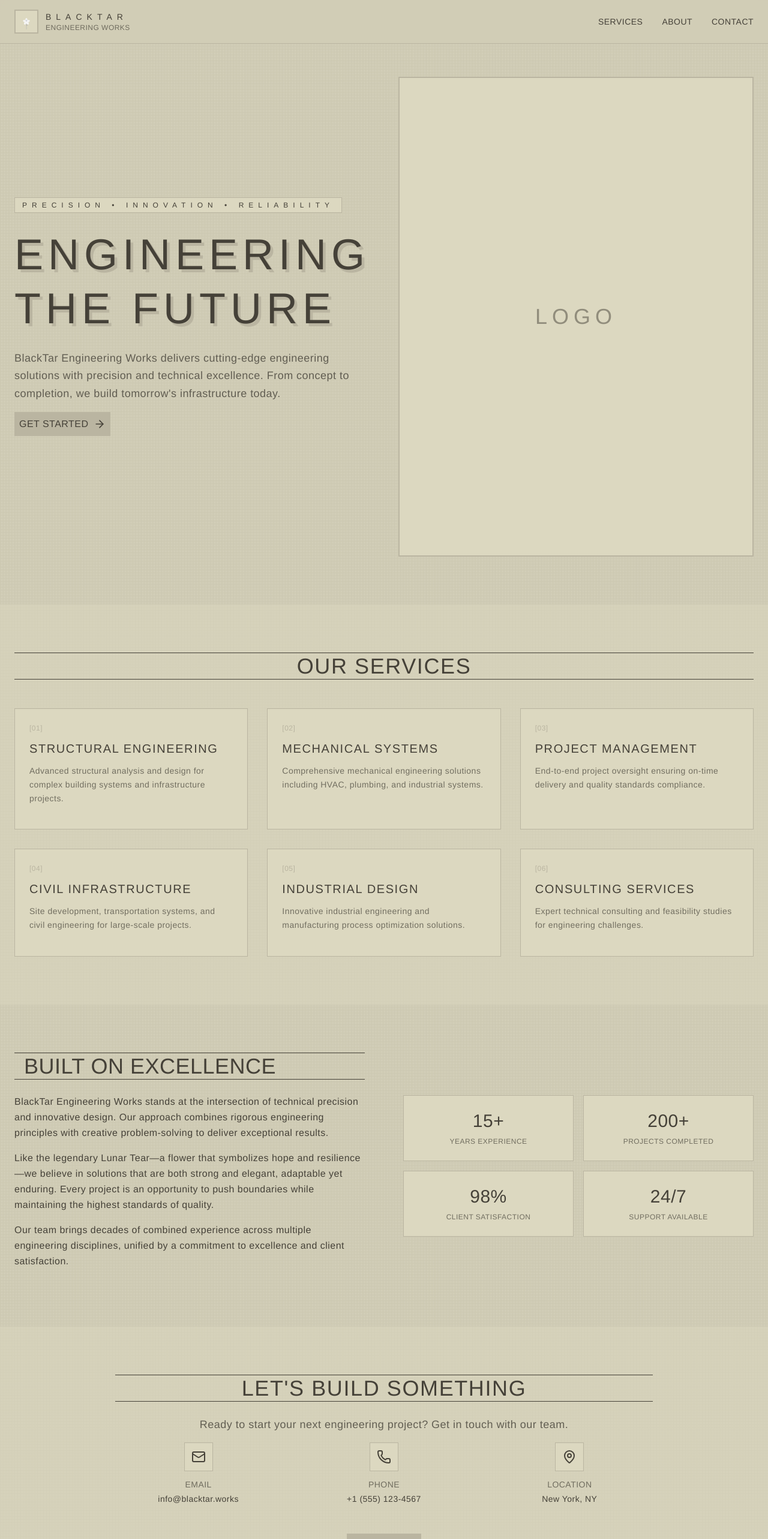
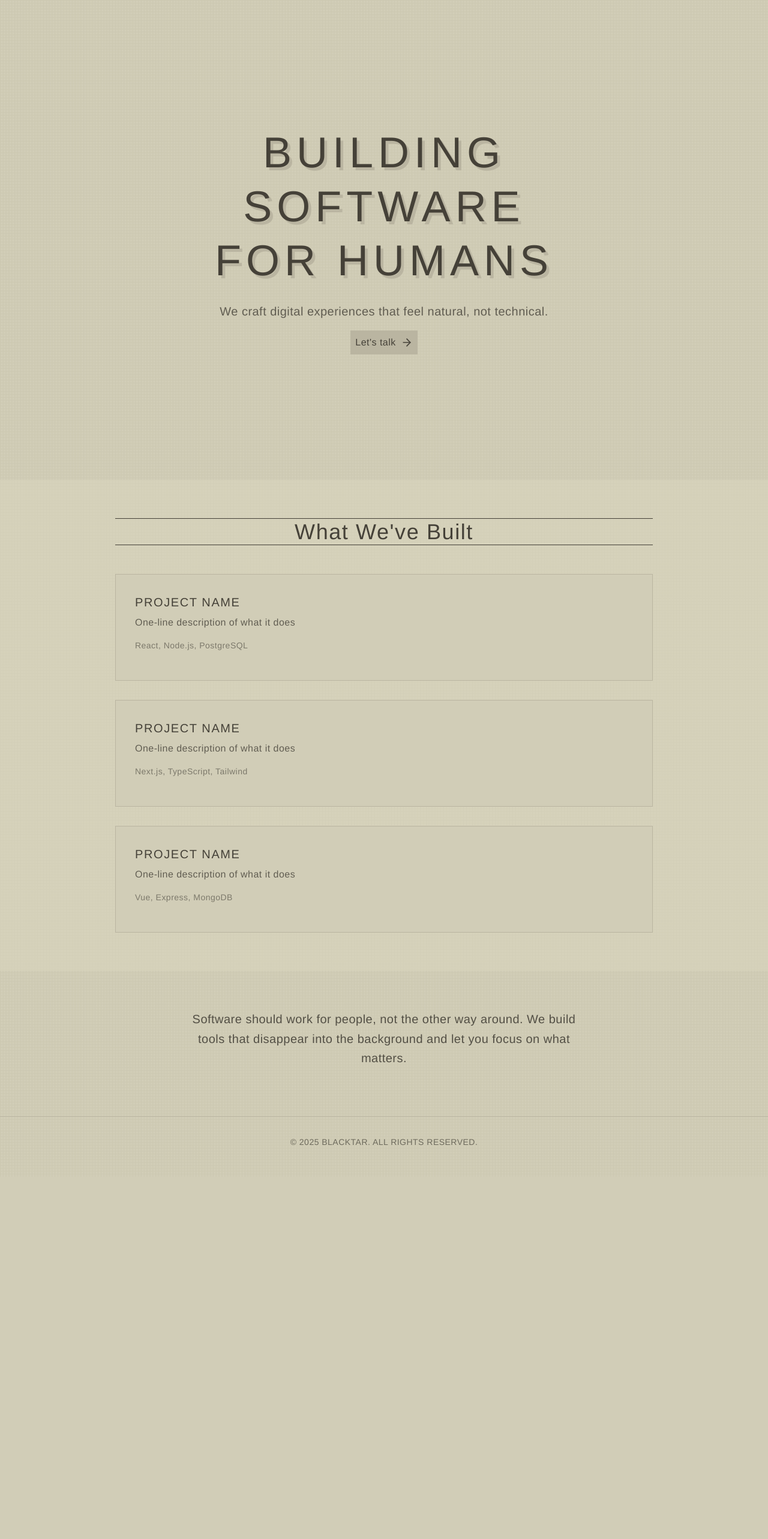
Before and after one commit to blacktarhq/landing, a React app: page / in a window 1280 px wide. Shown: the top 2566 px of the page at 60% size. After the commit the page ends 1962 px from the top, so only its background shows below. Built offline with nearby package versions, Linux system fonts and the light colour scheme; the HTML template or start-up script is replaced by a standard one.

Commit message:
chore: new design

```diff
--- a/src/App.tsx
+++ b/src/App.tsx
@@ -1,28 +1,12 @@
-import { useState, useEffect } from "react";
-import { Menu, X, ArrowRight, Mail, Phone, MapPin } from "lucide-react";
-import LunarTearLogo from "./components/logo/LunarTearLogo";
-import LogoPlaceholder from "./components/LogoPlaceholder";
+import { useState } from "react";
+import { ArrowRight } from "lucide-react";
 import TriangleReveal from "./components/TriangleReveal";
 
 export default function BlackTarLanding() {
-  const [menuOpen, setMenuOpen] = useState(false);
   const [showReveal, setShowReveal] = useState(true);
-  const [contentVisible, setContentVisible] = useState(true); // Content needs to be visible from start
-
-  // Remove the sessionStorage check - always show animation
-  // useEffect(() => {
-  //   const hasVisited = sessionStorage.getItem("hasVisited");
-  //   if (hasVisited) {
-  //     setShowReveal(false);
-  //     setContentVisible(true);
-  //   } else {
-  //     sessionStorage.setItem("hasVisited", "true");
-  //   }
-  // }, []);
 
   const handleRevealComplete = () => {
     setShowReveal(false);
-    setContentVisible(true);
   };
 
   return (
@@ -30,143 +14,68 @@ export default function BlackTarLanding() {
       {/* Triangle Reveal Animation */}
       {showReveal && <TriangleReveal onComplete={handleRevealComplete} />}
 
-      {/* Navigation with Static Logo */}
-      <nav className="fixed w-full bg-[#d1cdb7]/95 backdrop-blur-sm z-50 border-b border-[#bab5a1]">
-        <div className="max-w-7xl mx-auto px-6 py-4 flex items-center justify-between">
-          <div
-            className="flex items-center gap-3 cursor-pointer"
-            onClick={() => window.scrollTo({ top: 0, behavior: 'smooth' })}
+      {/* Hero Section */}
+      <section className="min-h-screen flex items-center justify-center px-4 py-12">
+        <div className="max-w-3xl w-full flex flex-col items-center text-center">
+          <h1 className="text-4xl sm:text-5xl md:text-7xl font-normal leading-tight mb-6 uppercase tracking-[0.3rem]">
+            Building Software
+            <br />
+            for Humans
+          </h1>
+          <p className="text-[#454138]/80 text-base sm:text-lg md:text-xl mb-8 leading-relaxed font-light tracking-[0.03rem] max-w-2xl">
+            We craft digital experiences that feel natural, not technical.
+          </p>
+          <a
+            href="https://cal.com"
+            target="_blank"
+            rel="noopener noreferrer"
+            className="button inline-flex items-center gap-2 px-8 py-4 group"
           >
-            <div className="w-10 h-10 bg-[#dcd8c0] border-2 border-[#bab5a1] flex items-center justify-center p-1">
-              <LunarTearLogo className="w-full h-full" />
-            </div>
-            <div className="flex flex-col leading-none">
-              <span className="text-sm font-normal tracking-[0.5rem] uppercase">BLACKTAR</span>
-              <span className="text-xs text-[#454138]/70 tracking-[0.03rem] font-light">
-                ENGINEERING WORKS
-              </span>
-            </div>
-          </div>
-
-          <div className="hidden md:flex gap-8 text-sm font-light tracking-[0.03rem]">
-            <a
-              href="#services"
-              className="hover:text-[#454138]/70 transition-colors"
-            >
-              SERVICES
-            </a>
-            <a href="#about" className="hover:text-[#454138]/70 transition-colors">
-              ABOUT
-            </a>
-            <a
-              href="#contact"
-              className="hover:text-[#454138]/70 transition-colors"
-            >
-              CONTACT
-            </a>
-          </div>
-
-          <button className="md:hidden" onClick={() => setMenuOpen(!menuOpen)}>
-            {menuOpen ? <X /> : <Menu />}
-          </button>
-        </div>
-
-        {menuOpen && (
-          <div className="md:hidden bg-[#dcd8c0] border-t border-[#bab5a1]">
-            <div className="px-6 py-4 flex flex-col gap-4 text-sm font-light tracking-[0.03rem]">
-              <a href="#services" onClick={() => setMenuOpen(false)}>
-                SERVICES
-              </a>
-              <a href="#about" onClick={() => setMenuOpen(false)}>
-                ABOUT
-              </a>
-              <a href="#contact" onClick={() => setMenuOpen(false)}>
-                CONTACT
-              </a>
-            </div>
-          </div>
-        )}
-      </nav>
-
-      {/* Hero Section with 3D Logo */}
-      <section className="relative pt-24 md:pt-32 pb-12 md:pb-20 px-4 md:px-6 min-h-screen">
-        <div className="max-w-7xl mx-auto h-full">
-          <div className="grid md:grid-cols-2 gap-8 md:gap-12 items-center h-full">
-            <div className="z-10">
-              <div className="inline-block px-3 py-1 bg-[#dcd8c0] border border-[#bab5a1] text-xs tracking-[0.5rem] uppercase mb-4 md:mb-6 font-light">
-                PRECISION • INNOVATION • RELIABILITY
-              </div>
-              <h1 className="text-4xl sm:text-5xl md:text-7xl font-normal leading-tight mb-4 md:mb-6 uppercase tracking-[0.5rem]" style={{ textShadow: '0.3rem 0.3rem 0 #bab5a1' }}>
-                ENGINEERING
-                <br />
-                THE FUTURE
-              </h1>
-              <p className="text-[#454138]/80 text-base md:text-lg mb-6 md:mb-8 leading-relaxed font-light tracking-[0.03rem]">
-                BlackTar Engineering Works delivers cutting-edge engineering
-                solutions with precision and technical excellence. From concept
-                to completion, we build tomorrow's infrastructure today.
-              </p>
-              <button className="button w-full sm:w-auto px-8 py-4 flex items-center justify-center gap-2 group overflow-hidden">
-                <span className="relative z-10">GET STARTED</span>
-                <ArrowRight
-                  className="group-hover:translate-x-1 transition-transform relative z-10"
-                  size={20}
-                />
-              </button>
-            </div>
-
-            <div className="relative w-full h-[300px] sm:h-[400px] md:h-[600px] lg:h-[800px]">
-              <LogoPlaceholder className="w-full h-full" />
-            </div>
-          </div>
+            <span className="relative z-10">Let's talk</span>
+            <ArrowRight
+              className="group-hover:translate-x-1 transition-transform relative z-10"
+              size={20}
+            />
+          </a>
         </div>
       </section>
 
-      {/* Services Section */}
-      <section id="services" className="py-12 md:py-20 px-4 md:px-6 bg-[#dcd8c0]/50">
-        <div className="max-w-7xl mx-auto">
-          <h2 className="text-3xl md:text-4xl font-light mb-8 md:mb-12 text-center border-t border-b border-[#454138] py-2 tracking-[0.1rem]">
-            OUR SERVICES
+      {/* Work Section */}
+      <section className="py-16 px-4 bg-[#dcd8c0]/50">
+        <div className="max-w-4xl mx-auto">
+          <h2 className="text-2xl sm:text-3xl md:text-4xl font-light mb-8 sm:mb-12 text-center tracking-[0.1rem]">
+            What We've Built
           </h2>
-          <div className="grid sm:grid-cols-2 md:grid-cols-3 gap-6 md:gap-8">
+          <div className="space-y-6 sm:space-y-8">
             {[
               {
-                title: "STRUCTURAL ENGINEERING",
-                desc: "Advanced structural analysis and design for complex building systems and infrastructure projects.",
+                name: "PROJECT NAME",
+                desc: "One-line description of what it does",
+                tech: "React, Node.js, PostgreSQL",
               },
               {
-                title: "MECHANICAL SYSTEMS",
-                desc: "Comprehensive mechanical engineering solutions including HVAC, plumbing, and industrial systems.",
+                name: "PROJECT NAME",
+                desc: "One-line description of what it does",
+                tech: "Next.js, TypeScript, Tailwind",
               },
               {
-                title: "PROJECT MANAGEMENT",
-                desc: "End-to-end project oversight ensuring on-time delivery and quality standards compliance.",
+                name: "PROJECT NAME",
+                desc: "One-line description of what it does",
+                tech: "Vue, Express, MongoDB",
               },
-              {
-                title: "CIVIL INFRASTRUCTURE",
-                desc: "Site development, transportation systems, and civil engineering for large-scale projects.",
-              },
-              {
-                title: "INDUSTRIAL DESIGN",
-                desc: "Innovative industrial engineering and manufacturing process optimization solutions.",
-              },
-              {
-                title: "CONSULTING SERVICES",
-                desc: "Expert technical consulting and feasibility studies for engineering challenges.",
-              },
-            ].map((service, i) => (
+            ].map((project, i) => (
               <div
                 key={i}
-                className="bg-[#dcd8c0] border border-[#bab5a1] p-6 hover:border-[#454138] transition-colors group"
+                className="bg-[#d1cdb7] border border-[#bab5a1] p-6 sm:p-8 hover:border-[#454138] transition-colors"
               >
-                <div className="text-xs text-[#bab5a1] mb-3 font-light">
-                  [{String(i + 1).padStart(2, "0")}]
-                </div>
-                <h3 className="text-xl font-light mb-3 group-hover:text-[#454138] transition-colors tracking-[0.1rem]">
-                  {service.title}
+                <h3 className="text-lg sm:text-xl font-light mb-2 tracking-[0.1rem]">
+                  {project.name}
                 </h3>
-                <p className="text-[#454138]/70 text-sm leading-relaxed font-light tracking-[0.03rem]">
-                  {service.desc}
+                <p className="text-[#454138]/80 text-sm sm:text-base mb-3 font-light tracking-[0.03rem]">
+                  {project.desc}
+                </p>
+                <p className="text-[#454138]/60 text-xs sm:text-sm font-light tracking-[0.03rem]">
+                  {project.tech}
                 </p>
               </div>
             ))}
@@ -174,118 +83,23 @@ export default function BlackTarLanding() {
         </div>
       </section>
 
-      {/* About Section */}
-      <section id="about" className="py-12 md:py-20 px-4 md:px-6">
-        <div className="max-w-7xl mx-auto">
-          <div className="grid md:grid-cols-2 gap-8 md:gap-16 items-center">
-            <div>
-              <h2 className="text-3xl md:text-4xl mb-4 md:mb-6">BUILT ON EXCELLENCE</h2>
-              <div className="space-y-4 text-sm md:text-base leading-relaxed">
-                <p>
-                  BlackTar Engineering Works stands at the intersection of
-                  technical precision and innovative design. Our approach
-                  combines rigorous engineering principles with creative
-                  problem-solving to deliver exceptional results.
-                </p>
-                <p>
-                  Like the legendary Lunar Tear—a flower that symbolizes hope
-                  and resilience—we believe in solutions that are both strong
-                  and elegant, adaptable yet enduring. Every project is an
-                  opportunity to push boundaries while maintaining the highest
-                  standards of quality.
-                </p>
-                <p>
-                  Our team brings decades of combined experience across multiple
-                  engineering disciplines, unified by a commitment to excellence
-                  and client satisfaction.
-                </p>
-              </div>
-            </div>
-
-            <div className="grid grid-cols-2 gap-3 md:gap-4">
-              {[
-                { num: "15+", label: "YEARS EXPERIENCE" },
-                { num: "200+", label: "PROJECTS COMPLETED" },
-                { num: "98%", label: "CLIENT SATISFACTION" },
-                { num: "24/7", label: "SUPPORT AVAILABLE" },
-              ].map((stat, i) => (
-                <div
-                  key={i}
-                  className="bg-[#dcd8c0] border border-[#bab5a1] p-4 md:p-6 text-center"
-                >
-                  <div className="text-2xl md:text-3xl font-normal mb-1 md:mb-2">{stat.num}</div>
-                  <div className="text-xs text-[#454138]/70 font-light tracking-[0.03rem]">{stat.label}</div>
-                </div>
-              ))}
-            </div>
-          </div>
-        </div>
-      </section>
-
-      {/* Contact Section */}
-      <section id="contact" className="py-12 md:py-20 px-4 md:px-6 bg-[#dcd8c0]/50">
-        <div className="max-w-4xl mx-auto text-center">
-          <h2 className="text-3xl md:text-4xl font-light mb-4 md:mb-6 tracking-[0.1rem]">LET'S BUILD SOMETHING</h2>
-          <p className="text-[#454138]/80 mb-8 md:mb-12 text-base md:text-lg font-light tracking-[0.03rem]">
-            Ready to start your next engineering project? Get in touch with our
-            team.
+      {/* Philosophy Section */}
+      <section className="py-16 px-4">
+        <div className="max-w-2xl mx-auto text-center">
+          <p className="text-[#454138]/90 text-base sm:text-lg md:text-xl leading-relaxed font-light tracking-[0.03rem]">
+            Software should work for people, not the other way around. We build
+            tools that disappear into the background and let you focus on what
+            matters.
           </p>
-
-          <div className="grid sm:grid-cols-3 gap-6 md:gap-8 mb-8 md:mb-12">
-            <div className="flex flex-col items-center gap-3">
-              <div className="w-12 h-12 bg-[#dcd8c0] border border-[#bab5a1] flex items-center justify-center">
-                <Mail size={24} />
-              </div>
-              <div className="text-sm font-light tracking-[0.03rem]">
-                <div className="text-[#454138]/70 mb-1">EMAIL</div>
-                <div>info@blacktar.works</div>
-              </div>
-            </div>
-
-            <div className="flex flex-col items-center gap-3">
-              <div className="w-12 h-12 bg-[#dcd8c0] border border-[#bab5a1] flex items-center justify-center">
-                <Phone size={24} />
-              </div>
-              <div className="text-sm font-light tracking-[0.03rem]">
-                <div className="text-[#454138]/70 mb-1">PHONE</div>
-                <div>+1 (555) 123-4567</div>
-              </div>
-            </div>
-
-            <div className="flex flex-col items-center gap-3">
-              <div className="w-12 h-12 bg-[#dcd8c0] border border-[#bab5a1] flex items-center justify-center">
-                <MapPin size={24} />
-              </div>
-              <div className="text-sm font-light tracking-[0.03rem]">
-                <div className="text-[#454138]/70 mb-1">LOCATION</div>
-                <div>New York, NY</div>
-              </div>
-            </div>
-          </div>
-
-          <button className="button w-full sm:w-auto px-12 py-4 text-base md:text-lg">
-            CONTACT US
-          </button>
         </div>
       </section>
 
       {/* Footer */}
-      <footer className="border-t border-[#bab5a1] py-6 md:py-8 px-4 md:px-6">
-        <div className="max-w-7xl mx-auto flex flex-col md:flex-row justify-between items-center gap-4 text-xs md:text-sm text-[#454138]/70 font-light tracking-[0.03rem]">
-          <div className="text-center md:text-left">
-            © 2025 BLACKTAR ENGINEERING WORKS LLC. ALL RIGHTS RESERVED.
-          </div>
-          <div className="flex gap-4 md:gap-6">
-            <a href="#" className="hover:text-[#454138] transition-colors">
-              PRIVACY
-            </a>
-            <a href="#" className="hover:text-[#454138] transition-colors">
-              TERMS
-            </a>
-            <a href="#" className="hover:text-[#454138] transition-colors">
-              CAREERS
-            </a>
-          </div>
+      <footer className="border-t border-[#bab5a1] py-8 px-4">
+        <div className="max-w-4xl mx-auto text-center">
+          <p className="text-xs sm:text-sm text-[#454138]/70 font-light tracking-[0.03rem]">
+            © 2025 BLACKTAR. ALL RIGHTS RESERVED.
+          </p>
         </div>
       </footer>
     </div>
```
